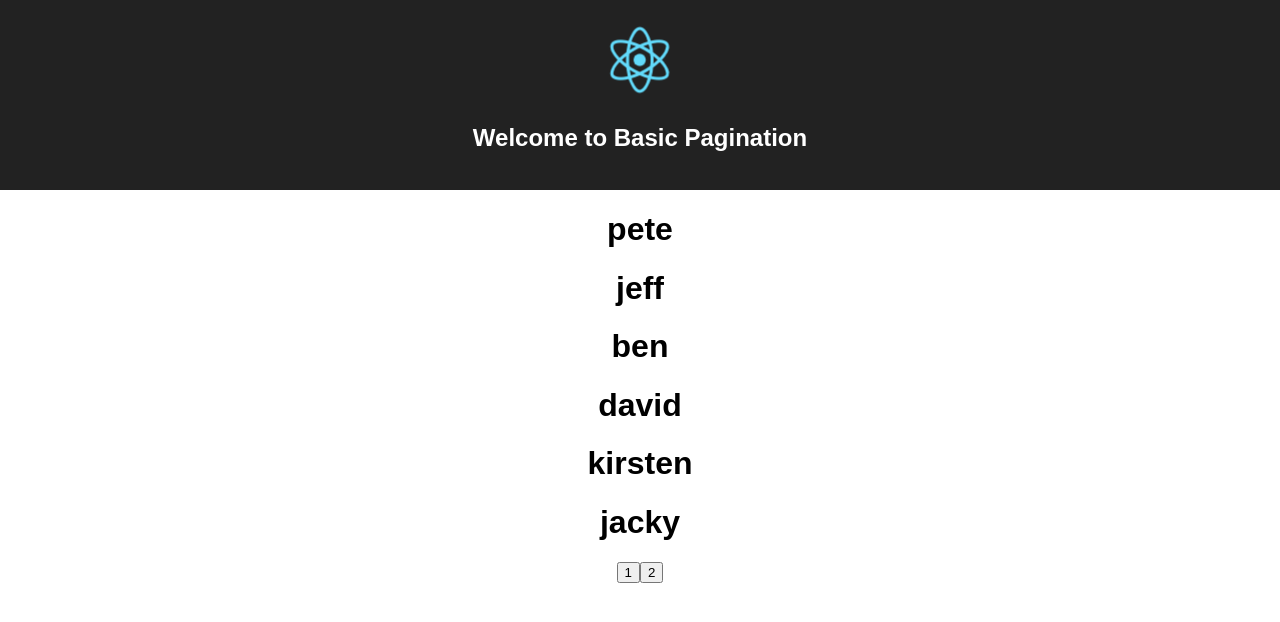
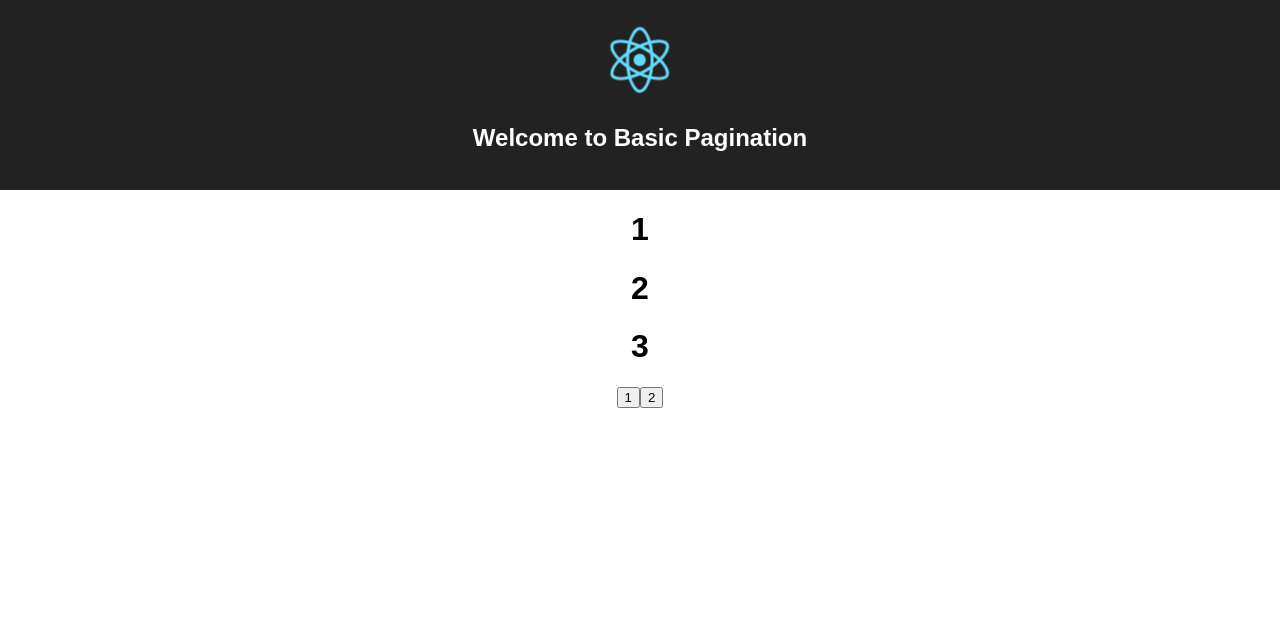
Before and after one commit to Peter-Springer/react-pagination, a React (Create React App) app: page / in a window 1280 px wide. Shown: the top 622 px of the page. Built offline with nearby package versions, Linux system fonts and the light colour scheme.

Commit message:
basic pagination implemented

```diff
--- a/src/App.js
+++ b/src/App.js
@@ -6,21 +6,27 @@ class App extends Component {
   constructor() {
     super();
     this.state = {
-      names: ['pete', 'jeff', 'ben', 'david', 'kirsten', 'jacky'],
+      names: [1, 2, 3, 4, 5, 6],
       page: 1
     }
   }
 
   renderNames(names) {
-    return names.map(name => {
+    const pagination = {
+      1: {min: 0, max: 3},
+      2: {min: 3, max: 6}
+    }
+    const page = pagination[this.state.page]
+    const show = names.slice(page.min, page.max)
+    return show.map(name => {
       return (
-        <h1>{name}</h1>
+        <h1 key={name}>{name}</h1>
       )
     })
   }
 
   setPage(e) {
-    this.setState({page: e.target.innerText})
+    this.setState({page: parseInt(e.target.innerText)})
   }
 
   render() {
@@ -31,7 +37,8 @@ class App extends Component {
           <h2>Welcome to Basic Pagination</h2>
         </div>
         {this.renderNames(this.state.names)}
-        <button onClick={(e) => this.setPage(e)}>1</button><button onClick={(e) => this.setPage(e)}>2</button>
+        <button onClick={(e) => this.setPage(e, this.state.page)}>1</button>
+        <button onClick={(e) => this.setPage(e, this.state.page)}>2</button>
       </div>
     );
   }
```
